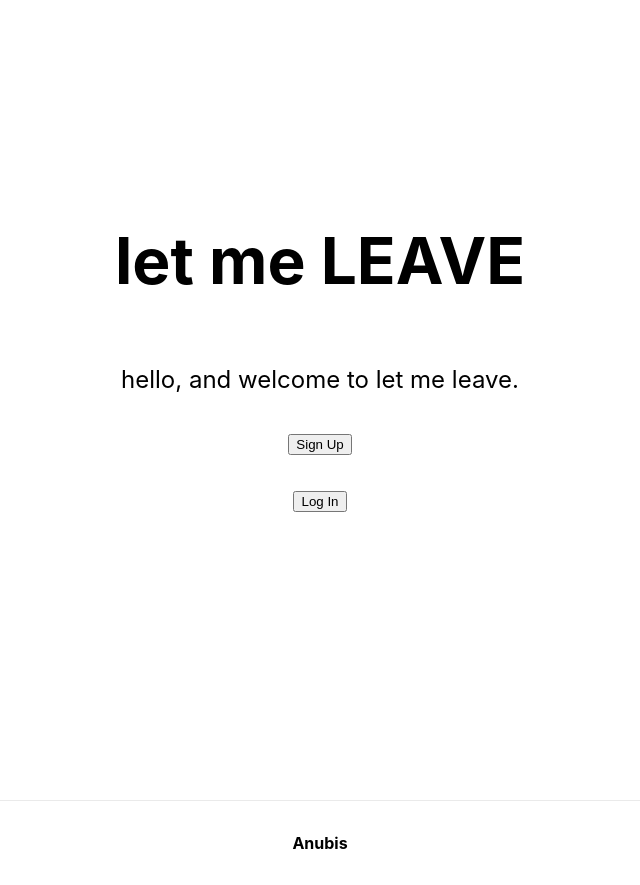
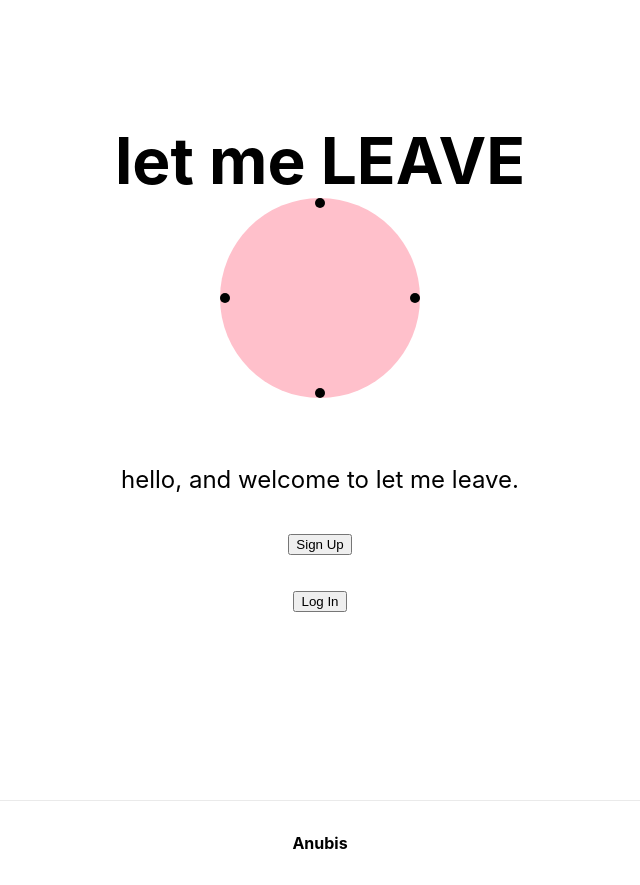
Before and after one commit to ripR0ACH/project, a Next.js app: page / in a window 1280 px wide. Shown: the whole page, without its empty margins (320-960 px from the left). Built offline with nearby package versions, Linux system fonts and the light colour scheme.

Commit message:
messing with circle properties

```diff
--- a/pages/index.js
+++ b/pages/index.js
@@ -15,6 +15,13 @@ export default function Home() {
         <h1 className={styles.title}>
           let me LEAVE
         </h1>
+
+        <div className={styles.circle}>
+          <div className={styles.tick}></div>
+          <div className={styles.tick}></div>
+          <div className={styles.tick}></div>
+          <div className={styles.tick}></div>
+        </div>
 
         <p className={styles.description} style={{display: 'flex', flexDirection: 'column'}}>
           hello, and welcome to let me leave.
--- a/styles/Home.module.css
+++ b/styles/Home.module.css
@@ -114,3 +114,39 @@
     flex-direction: column;
   }
 }
+
+.circle {
+  width: 200px;
+  height: 200px;
+  position: relative;
+  background: pink;
+  border-radius: 50%;
+}
+
+.circle .tick {
+  width: 10px;
+  height: 10px;
+  background: #000;
+  position: absolute;
+  border-radius: 50%;
+  left: 50%;
+  top: 50%;
+  margin-left: -5px;
+  margin-top: -5px;
+}
+
+.circle .tick:nth-child(1) {
+  transform: rotate(0deg) translate(95px);
+}
+
+.circle .tick:nth-child(2) {
+  transform: rotate(90deg) translate(95px);
+}
+
+.circle .tick:nth-child(3) {
+  transform: rotate(180deg) translate(95px);
+}
+
+.circle .tick:nth-child(4) {
+  transform: rotate(270deg) translate(95px);
+}
```
